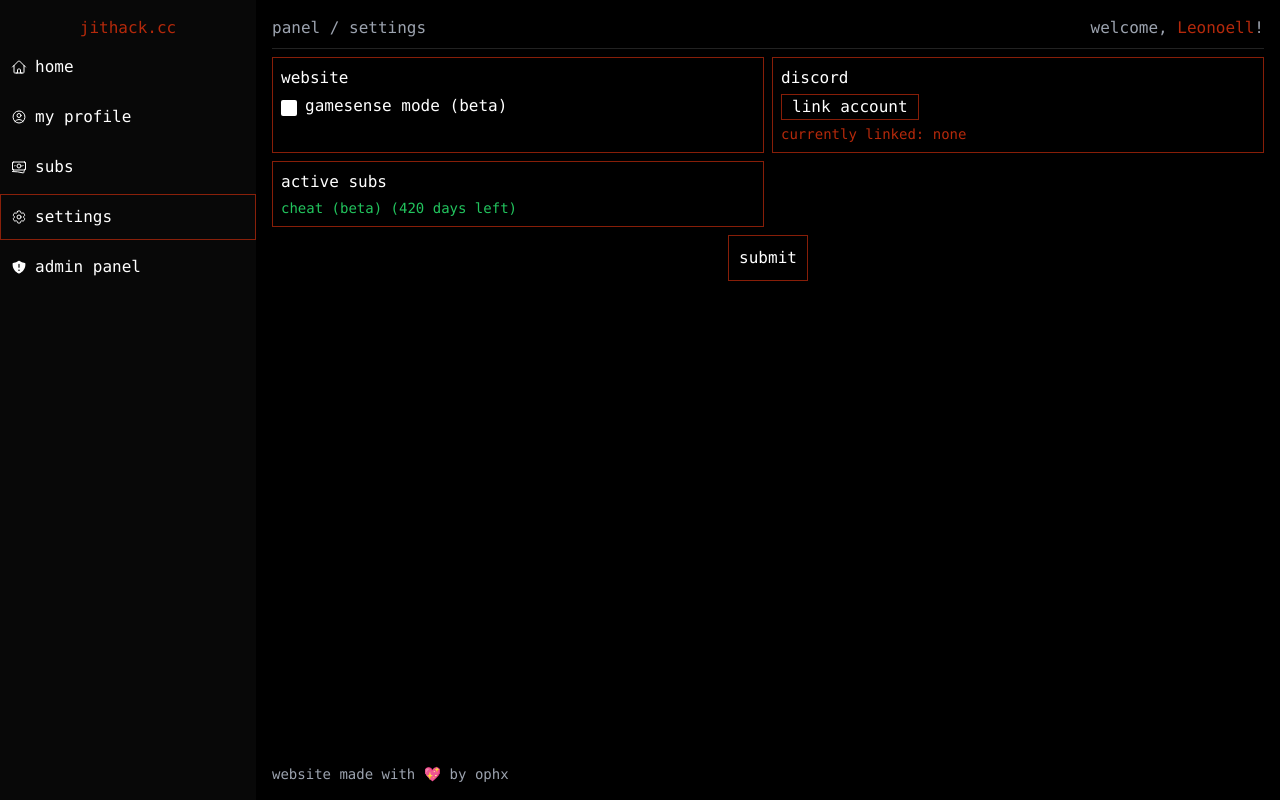
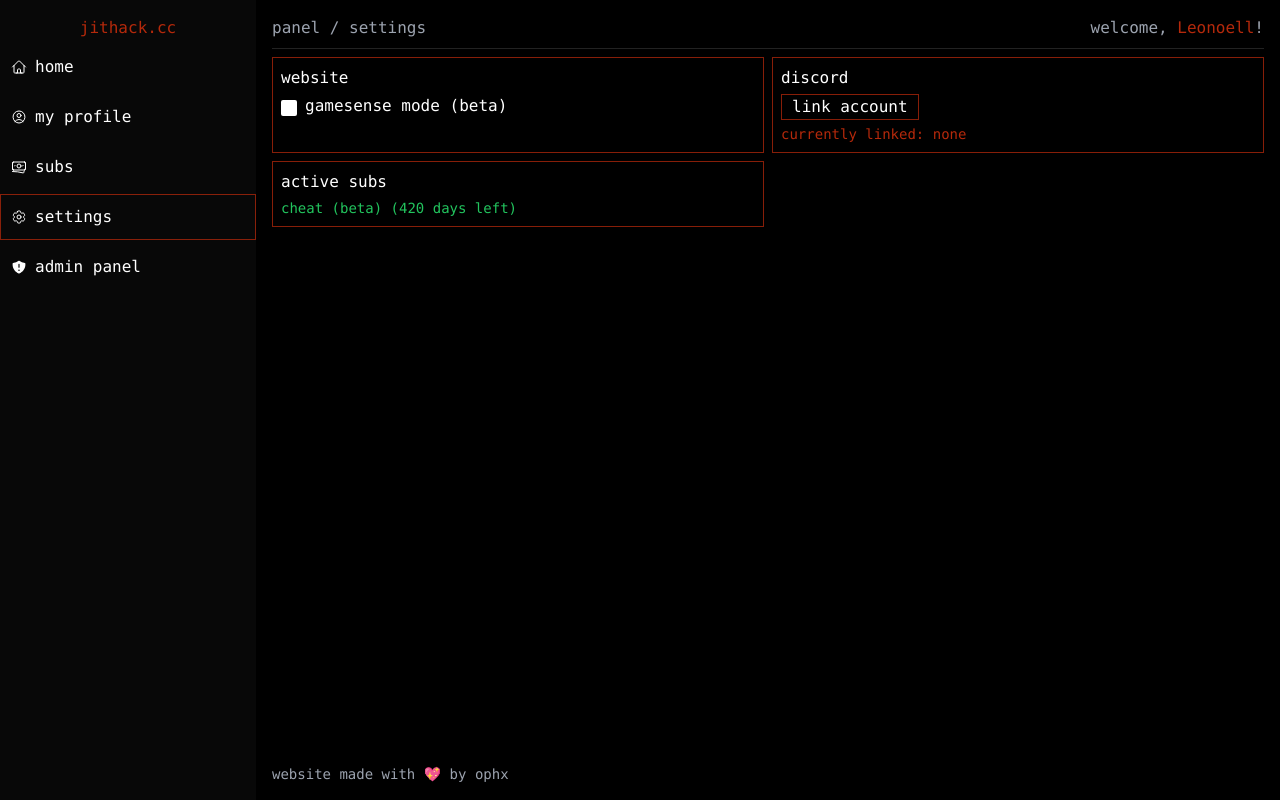
Before and after one commit to 0x408/jithack.cc, a React (Create React App) app: page /panel/settings in a window 1280 px wide. Built offline with nearby package versions, Linux system fonts and the light colour scheme.

Commit message:
handleGsCheck

```diff
--- a/src/pages/panel/Settings.tsx
+++ b/src/pages/panel/Settings.tsx
@@ -1,8 +1,19 @@
 import { Footer } from "../../components/Footer";
 import { Sidebar } from "../../components/Sidebar";
 import { Header } from "../../components/Header";
+import { useState } from "react";
 
 export const Settings = () => {
+
+    const [checked, setChecked] = useState([]);
+    const handleGsCheck = (e: any) => {
+        if (e.target.checked) {
+            console.log("enabled gamesense mode!")
+        } else {
+            console.log("disabled gamesense mode...");
+        }
+    }
+
     return (
         <div className="flex">
             <Sidebar />
@@ -16,7 +27,7 @@ export const Settings = () => {
                     <div className="p-2 border border-[#B5290B]/75">
                         <p className="text-base text-white mb-1">website</p>
                         <div className="flex items-center gap-2">
-                            <input type="checkbox" name="gamesense_mode" id="gamesense_mode" className="peer relative appearance-none shrink-0 w-4 h-4 border-2 border-transparent checked:border-[#B5290B] rounded-sm mt-1 bg-white outline-none ring-none checked:bg-[#B5290B] checked:border-0" />
+                            <input type="checkbox" name="gamesense_mode" id="gamesense_mode" onChange={handleGsCheck} className="peer relative appearance-none shrink-0 w-4 h-4 border-2 border-transparent checked:border-[#B5290B] rounded-sm mt-1 bg-white outline-none ring-none checked:bg-[#B5290B] checked:border-0" />
                             <label htmlFor="gamesense_mode" className="text-white select-none">gamesense mode (beta)</label>
                         </div>
                     </div>
@@ -31,10 +42,6 @@ export const Settings = () => {
                     </div>
                 </div>
 
-                <div className="flex justify-center">
-                    <button type="submit" className="p-2.5 ring-none outline-none border border-[#B5290B]/75 text-white placeholder-gray-400 bg-[#000]">submit</button>
-                </div>
-
                 <Footer />
             </div>
         </div>
```
